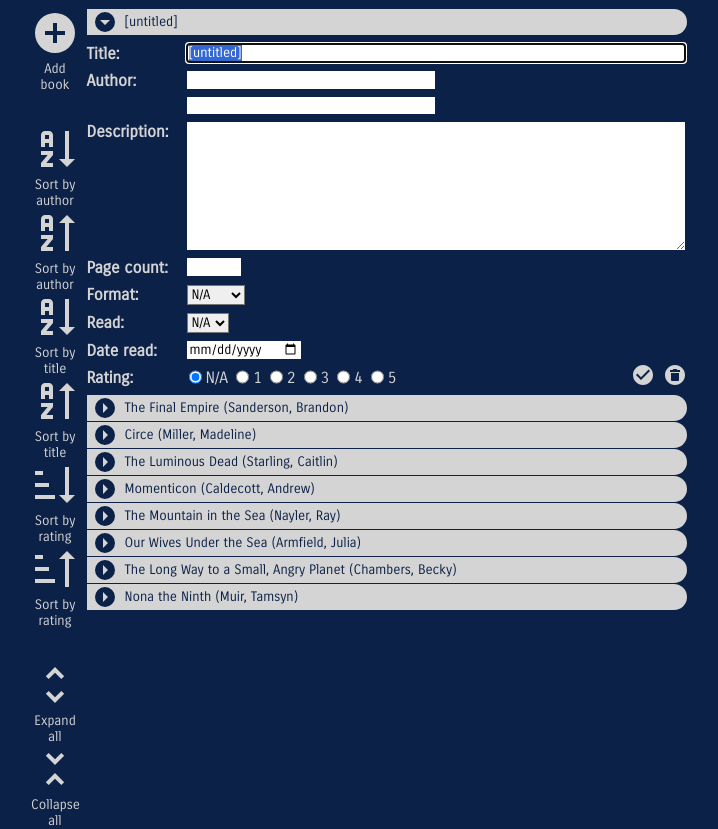
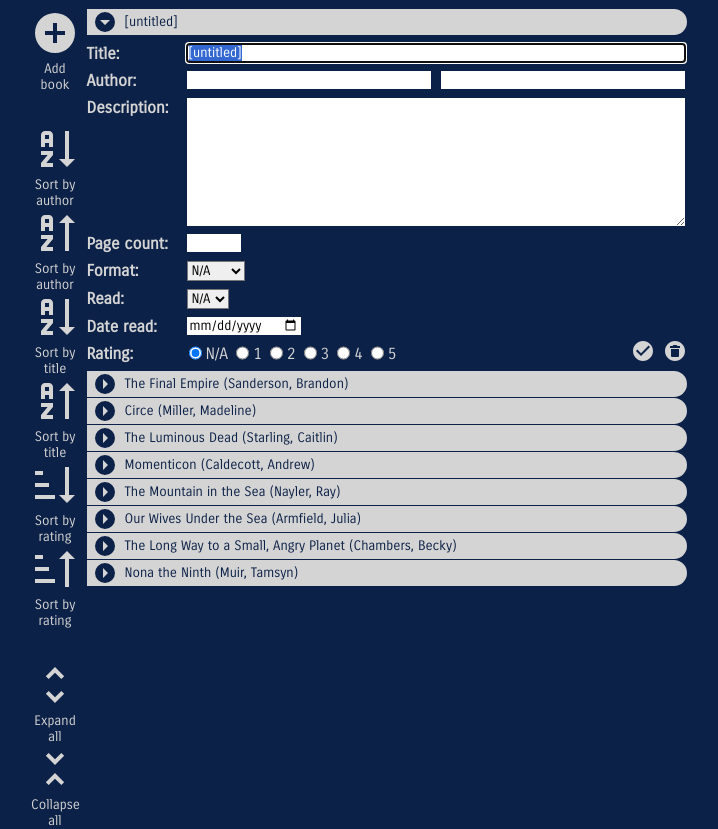
Before and after one commit to pmcrockett/Bookshelf, a plain HTML site: page index.html in a window 1280 px wide. Both pictures are taken after a click on the button "Add book". Shown: the part 55-884 px from the top of the page, without its empty margins (285-1003 px from the left). Drawn offline with Linux system fonts and the light colour scheme.

Commit message:
Refactor to use class; fix author input wrap

```diff
--- a/bookshelf.js
+++ b/bookshelf.js
@@ -10,32 +10,38 @@ String.prototype.removeLeadingArticle = function() {
     return str;
 }
 
-function BookButton(_book) {
+class BookButton {
+    button;
+    svgPath;
+    svgTitle;
+    textDiv;
+    book;
+    static rightArrowSvg = "M2,12A10,10 0 0,1 12,2A10,10 0 0,1 22,12A10,10 0 0,1 12,22A10,10 0 0,1 2,12M10,17L15,12L10,7V17Z";
+    static downArrowSvg = "M12,2A10,10 0 0,1 22,12A10,10 0 0,1 12,22A10,10 0 0,1 2,12A10,10 0 0,1 12,2M7,10L12,15L17,10H7Z";
+
+    constructor(_book) {
         const buttonTemplate = document.querySelector("#book-button-template");
         const clone = buttonTemplate.content.cloneNode(true);
         this.button = clone.querySelector("button");
         this.button.classList.add(`id-${_book.id}`);
+        this.button.addEventListener("click", e => {this.click(e)});
         this.svgPath = this.button.querySelector(`svg > path`);
         this.svgTitle = this.button.querySelector(`svg > title`);
         this.textDiv = this.button.querySelector(".book-button-text");
         this.book = _book;
+
         this.setRightArrow();
-
-    this.button.addEventListener("click", this.click.bind(this));
     }
 
-BookButton.prototype.rightArrowSvg = "M2,12A10,10 0 0,1 12,2A10,10 0 0,1 22,12A10,10 0 0,1 12,22A10,10 0 0,1 2,12M10,17L15,12L10,7V17Z";
-BookButton.prototype.downArrowSvg = "M12,2A10,10 0 0,1 22,12A10,10 0 0,1 12,22A10,10 0 0,1 2,12A10,10 0 0,1 12,2M7,10L12,15L17,10H7Z";
-
-BookButton.prototype.setRightArrow = function() {
-    this.svgPath.setAttribute("d", this.rightArrowSvg);
+    setRightArrow() {
+        this.svgPath.setAttribute("d", BookButton.rightArrowSvg);
     }
 
-BookButton.prototype.setDownArrow = function() {
-    this.svgPath.setAttribute("d", this.downArrowSvg);
+    setDownArrow() {
+        this.svgPath.setAttribute("d", BookButton.downArrowSvg);
     }
 
-BookButton.prototype.click = function(_e) {
+    click(_e) {
         this.button.classList.toggle("active");
         let content = this.button.nextElementSibling;
 
@@ -52,7 +58,7 @@ BookButton.prototype.click = function(_e) {
         }
     }
 
-BookButton.prototype.updateText = function() {
+    updateText() {
         const combinedAuthor = this.book.getCombinedAuthor(-1);
         const buttonText = this.book.title +
             `${combinedAuthor.length ? ` (${combinedAuthor})` : ""}`
@@ -60,8 +66,27 @@ BookButton.prototype.updateText = function() {
         this.button.setAttribute("title", buttonText)
         this.svgTitle.textContent = buttonText;
     }
+}
 
-function Book(_title, _authorFirst, _authorLast, _pageCount, _desc, _format,
+class Book {
+    title;
+    ["author-0"];
+    ["author-1"];
+    ["page-count"];
+    description;
+    format;
+    read;
+    rating;
+    ["date-read"];
+    id;
+    expand;
+
+    static lastId = -1;
+    static editSvg = "M12,2C6.47,2 2,6.47 2,12C2,17.53 6.47,22 12,22C17.53,22 22,17.53 22,12C22,6.47 17.53,2 12,2M15.1,7.07C15.24,7.07 15.38,7.12 15.5,7.23L16.77,8.5C17,8.72 17,9.07 16.77,9.28L15.77,10.28L13.72,8.23L14.72,7.23C14.82,7.12 14.96,7.07 15.1,7.07M13.13,8.81L15.19,10.87L9.13,16.93H7.07V14.87L13.13,8.81Z";
+    static submitSvg = "M12 2C6.5 2 2 6.5 2 12S6.5 22 12 22 22 17.5 22 12 17.5 2 12 2M10 17L5 12L6.41 10.59L10 14.17L17.59 6.58L19 8L10 17Z";
+    static deleteSvg = "M12,2C17.53,2 22,6.47 22,12C22,17.53 17.53,22 12,22C6.47,22 2,17.53 2,12C2,6.47 6.47,2 12,2M17,7H14.5L13.5,6H10.5L9.5,7H7V9H17V7M9,18H15A1,1 0 0,0 16,17V10H8V17A1,1 0 0,0 9,18Z";
+
+    constructor(_title, _authorFirst, _authorLast, _pageCount, _desc, _format,
             _read, _rating, _dateRead) {
         this.title = _title || "[untitled]";
         this["author-0"] = _authorFirst || "";
@@ -72,32 +97,27 @@ function Book(_title, _authorFirst, _authorLast, _pageCount, _desc, _format,
         this.read = _read || "N/A";
         this.rating = _rating || "N/A";
         this["date-read"] = _dateRead || "";
-    this.id = ++Book.prototype.lastId;
+        this.id = ++Book.lastId;
         this.expand = false;
     }
 
-Book.prototype.lastId = -1;
-Book.prototype.editSvg = "M12,2C6.47,2 2,6.47 2,12C2,17.53 6.47,22 12,22C17.53,22 22,17.53 22,12C22,6.47 17.53,2 12,2M15.1,7.07C15.24,7.07 15.38,7.12 15.5,7.23L16.77,8.5C17,8.72 17,9.07 16.77,9.28L15.77,10.28L13.72,8.23L14.72,7.23C14.82,7.12 14.96,7.07 15.1,7.07M13.13,8.81L15.19,10.87L9.13,16.93H7.07V14.87L13.13,8.81Z";
-Book.prototype.submitSvg = "M12 2C6.5 2 2 6.5 2 12S6.5 22 12 22 22 17.5 22 12 17.5 2 12 2M10 17L5 12L6.41 10.59L10 14.17L17.59 6.58L19 8L10 17Z";
-Book.prototype.deleteSvg = "M12,2C17.53,2 22,6.47 22,12C22,17.53 17.53,22 12,22C6.47,22 2,17.53 2,12C2,6.47 6.47,2 12,2M17,7H14.5L13.5,6H10.5L9.5,7H7V9H17V7M9,18H15A1,1 0 0,0 16,17V10H8V17A1,1 0 0,0 9,18Z";
-
-Book.prototype.setShelf = function(_shelf) {
+    setShelf(_shelf) {
         this.shelf = _shelf;
     }
 
-Book.prototype.removeHTML = function() {
+    removeHTML() {
         this.form.remove();
         this.bookButton.button.remove();
     }
 
-Book.prototype.appendHTML = function(_parent) {
+    appendHTML(_parent) {
         _parent.appendChild(this.bookButton.button);
         _parent.appendChild(this.form);
     }
 
-Book.prototype.buildForm = function() {
+    buildForm() {
         const formTemplate = document.querySelector("#form-template");
-    clone = formTemplate.content.cloneNode(true);
+        const clone = formTemplate.content.cloneNode(true);
         this.form = clone.querySelector("form");
         this.titleInput = this.form.querySelector(".book-field-input.title");
 
@@ -120,7 +140,7 @@ Book.prototype.buildForm = function() {
         }
     }
 
-Book.prototype.buildHTML = function() {
+    buildHTML() {
         this.bookButton = new BookButton(this);
         this.buildForm();
 
@@ -141,7 +161,7 @@ Book.prototype.buildHTML = function() {
         this.hideInput();
     }
 
-Book.prototype.showInput = function() {
+    showInput() {
         for (let item of this.fieldContent) {
             item.parentElement.classList.remove("invalid");
             item.classList.add("hidden");
@@ -153,10 +173,10 @@ Book.prototype.showInput = function() {
         this.prefillForm();
         this.editButton.classList.add("is-editing");
         this.svgEditTitle.textContent = "Confirm";
-    this.editButtonSvgPath.setAttribute("d", this.submitSvg);
+        this.editButtonSvgPath.setAttribute("d", Book.submitSvg);
     }
 
-Book.prototype.hideInput = function() {
+    hideInput() {
         let form = new FormData(this.form);
         this.applyInput(form, "title");
         this.applyInput(form, "author");
@@ -185,10 +205,10 @@ Book.prototype.hideInput = function() {
         this.bookButton.updateText(this.title, this["author-0"], this["author-1"]);
         this.editButton.classList.remove("is-editing");
         this.svgEditTitle.textContent = "Edit book";
-    this.editButtonSvgPath.setAttribute("d", this.editSvg);
+        this.editButtonSvgPath.setAttribute("d", Book.editSvg);
     }
 
-Book.prototype.clickEdit = function(_e) {
+    clickEdit(_e) {
         if (_e) {
             _e.preventDefault();
         }
@@ -202,7 +222,7 @@ Book.prototype.clickEdit = function(_e) {
         }
     }
 
-Book.prototype.clickDelete = function(_e) {
+    clickDelete(_e) {
         _e.preventDefault();
         this.removeHTML();
 
@@ -212,7 +232,7 @@ Book.prototype.clickDelete = function(_e) {
         }
     }
 
-Book.prototype.prefillForm = function() {
+    prefillForm() {
         const tags = ["title", "author-0", "author-1", "page-count", "format",
             "read", "date-read"]
 
@@ -254,7 +274,7 @@ Book.prototype.prefillForm = function() {
         this.form.reset();
     }
 
-Book.prototype.applyInput = function(_formDat, _snakeClassName) {
+    applyInput(_formDat, _snakeClassName) {
         function insertLineBreaks(_elem, _text) {
             _elem.textContent = "";
             let textNode = document.createTextNode("");
@@ -325,18 +345,18 @@ Book.prototype.applyInput = function(_formDat, _snakeClassName) {
         }
     }
 
-Book.prototype.selectTitleInput = function() {
+    selectTitleInput() {
         this.titleInput.focus();
         this.titleInput.select();
     }
 
-Book.prototype.autoSubmit = function() {
+    autoSubmit() {
         if (this.editButton && this.editButton.classList.contains("is-editing")) {
             this.clickEdit(null);
         }
     }
 
-Book.prototype.getCombinedAuthor = function(_order) {
+    getCombinedAuthor(_order) {
         _order = _order > 0 ? 1 : -1;
         const first = this["author-0"];
         const last = this["author-1"];
@@ -356,8 +376,13 @@ Book.prototype.getCombinedAuthor = function(_order) {
 
         return combinedAuthor;
     }
+}
 
-function Bookshelf(_books) {
+class Bookshelf {
+    bookListDiv;
+    bookList;
+
+    constructor(_books) {
         const timer = new Date().getTime();
         this.bookListDiv = document.querySelector(".book-list");
         this.bookList = [];
@@ -367,7 +392,7 @@ function Bookshelf(_books) {
         });
     }
 
-Bookshelf.prototype.addBook = function(_book, _parent) {
+    addBook(_book, _parent) {
         this.bookList.splice(0, 0, _book);
         _book.setShelf(this);
         _book.buildHTML();
@@ -375,12 +400,12 @@ Bookshelf.prototype.addBook = function(_book, _parent) {
         _parent.insertAdjacentElement("afterbegin", _book.bookButton.button);
     }
 
-Bookshelf.prototype.removeBook = function(_id) {
+    removeBook(_id) {
         const idx = this.getBookIdxById(_id);
         this.bookList.splice(idx, 1);
     }
 
-Bookshelf.prototype.getBookIdxById = function(_id) {
+    getBookIdxById(_id) {
         for (let i = 0; i < this.bookList.length; i++) {
             if (this.bookList[i].id == _id) return i;
         }
@@ -388,7 +413,7 @@ Bookshelf.prototype.getBookIdxById = function(_id) {
         return -1;
     }
 
-Bookshelf.prototype.sort = function(_field, _dir) {
+    sort(_field, _dir) {
         _dir > 0 ? _dir = 1 : _dir = -1;
 
         this.bookList.sort((_a, _b) => {
@@ -413,7 +438,7 @@ Bookshelf.prototype.sort = function(_field, _dir) {
         });
     }
 
-Bookshelf.prototype.reinitHTML = function() {
+    reinitHTML() {
         this.bookListDiv.innerHTML = null;
 
         this.bookList.forEach(_e =>  {
@@ -422,7 +447,7 @@ Bookshelf.prototype.reinitHTML = function() {
         });
     }
 
-Bookshelf.prototype.expandAll = function(_e) {
+    expandAll(_e) {
         this.bookList.forEach(_book => {
             if (!_book.expand) {
                 _book.bookButton.click(null);
@@ -430,12 +455,13 @@ Bookshelf.prototype.expandAll = function(_e) {
         });
     }
 
-Bookshelf.prototype.collapseAll = function(_e) {
+    collapseAll(_e) {
         this.bookList.forEach(_book =>  {
             if (_book.expand) {
                 _book.bookButton.click(null);
             }
         });
+    }
 }
 
 function initButtonListeners(_shelf) {
@@ -443,7 +469,6 @@ function initButtonListeners(_shelf) {
         window.scrollTo(0, 0);
         const newBook = new Book();
         _shelf.addBook(newBook, _shelf.bookListDiv);
-        //_shelf.reinitHTML();
         newBook.bookButton.click(null);
         newBook.clickEdit(null);
         newBook.selectTitleInput();
--- a/index.html
+++ b/index.html
@@ -1,4 +1,12 @@
 <!DOCTYPE html>
+<html lang="en">
+<head>
+    <meta charset="UTF-8">
+    <meta name="viewport" content="width=device-width, initial-scale=1.0">
+    <link href="style.css" rel="stylesheet" type="text/css">
+    <script src="bookshelf.js" defer></script>
+    <title>Bookshelf</title>
+</head>
 <template id="book-button-template">
     <button class="book-display active" title="">
         <svg viewBox="0 0 24 24" style="fill:var(--dark-text-col)">
@@ -8,8 +16,6 @@
         <div class="book-button-text"></div>
     </button>
 </template>
-
-
 <template id="form-template">
     <form class="content" style="display: none;">
         <div class="book-field-row title">
@@ -95,15 +101,6 @@
         </div>
     </form>
 </template>
-
-<html lang="en">
-<head>
-    <meta charset="UTF-8">
-    <meta name="viewport" content="width=device-width, initial-scale=1.0">
-    <link href="style.css" rel="stylesheet" type="text/css">
-    <script src="bookshelf.js" defer></script>
-    <title>Bookshelf</title>
-</head>
 <body>
     <div class="bg-container">
         <div class="main">
--- a/style.css
+++ b/style.css
@@ -69,6 +69,7 @@
     grid-template-columns: auto auto;
     justify-content: start;
     align-items: center;
+    text-align: left;
     gap: 8px;
     color: var(--dark-text-col);
     background-color: var(--book-button-col);
@@ -194,7 +195,7 @@ input.author-0, input.author-1 {
 .book-field-input.author {
     display: flex;
     gap: 8px;
-    flex-wrap: wrap;
+    flex-wrap: nowrap;
 }
 
 .author-container {
```
Lines whose indentation alone changed are shown as unchanged.
